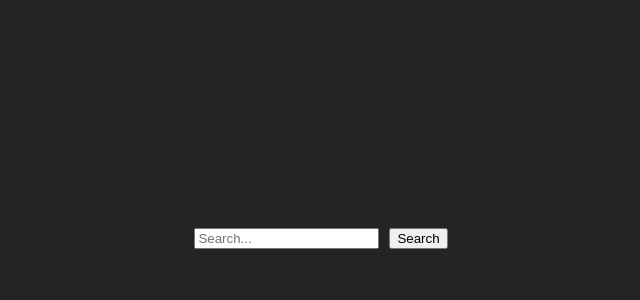
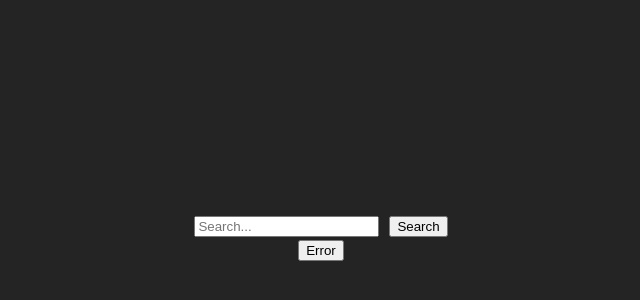
Before and after one commit to binary-apple/react2025q3, a React (Vite) app: page / in a window 1280 px wide. Shown: the part 162-462 px from the top of the page, without its empty margins (319-959 px from the left). Built offline with nearby package versions, Linux system fonts and the light colour scheme.

Commit message:
feat: add basic layout for error button component

```diff
--- a/src/App.tsx
+++ b/src/App.tsx
@@ -1,12 +1,14 @@
 import './App.css';
 import { Component } from 'react';
 import Search from './components/Search/Search';
+import ErrorButton from './components/ErrorButton/ErrorButton';
 
 class App extends Component {
   render() {
     return (
       <>
         <Search />
+        <ErrorButton />
       </>
     );
   }
--- /dev/null
+++ b/src/components/ErrorButton/ErrorButton.tsx
@@ -0,0 +1,9 @@
+import { Component } from 'react';
+
+class ErrorButton extends Component {
+  render() {
+    return <button>Error</button>;
+  }
+}
+
+export default ErrorButton;
```
